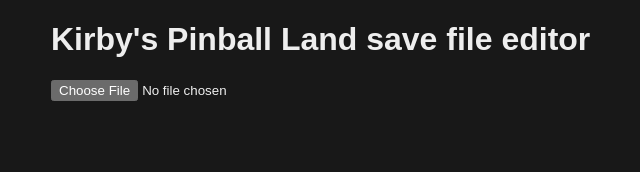
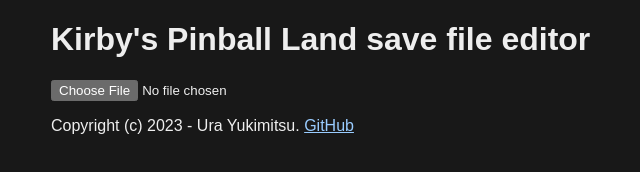
Before and after one commit to UraYukimitsu/kpl-saveeditor, a plain HTML site: page index.html in a window 1280 px wide. Shown: the whole page, without its empty margins (89-729 px from the left). Drawn offline with Linux system fonts and the light colour scheme.

Commit message:
Add copyright info and license

```diff
--- a/index.html
+++ b/index.html
@@ -31,6 +31,7 @@
             <input type="button" value="Save" id="savebutton">
         </div>
     </form>
+    <p>Copyright (c) 2023 - Ura Yukimitsu. <a href="https://github.com/UraYukimitsu/kpl-saveeditor">GitHub</a></p>
     <script src="./index.js"></script>
 </body>
 </html>
```
Also changed, not shown: 2 other files.
